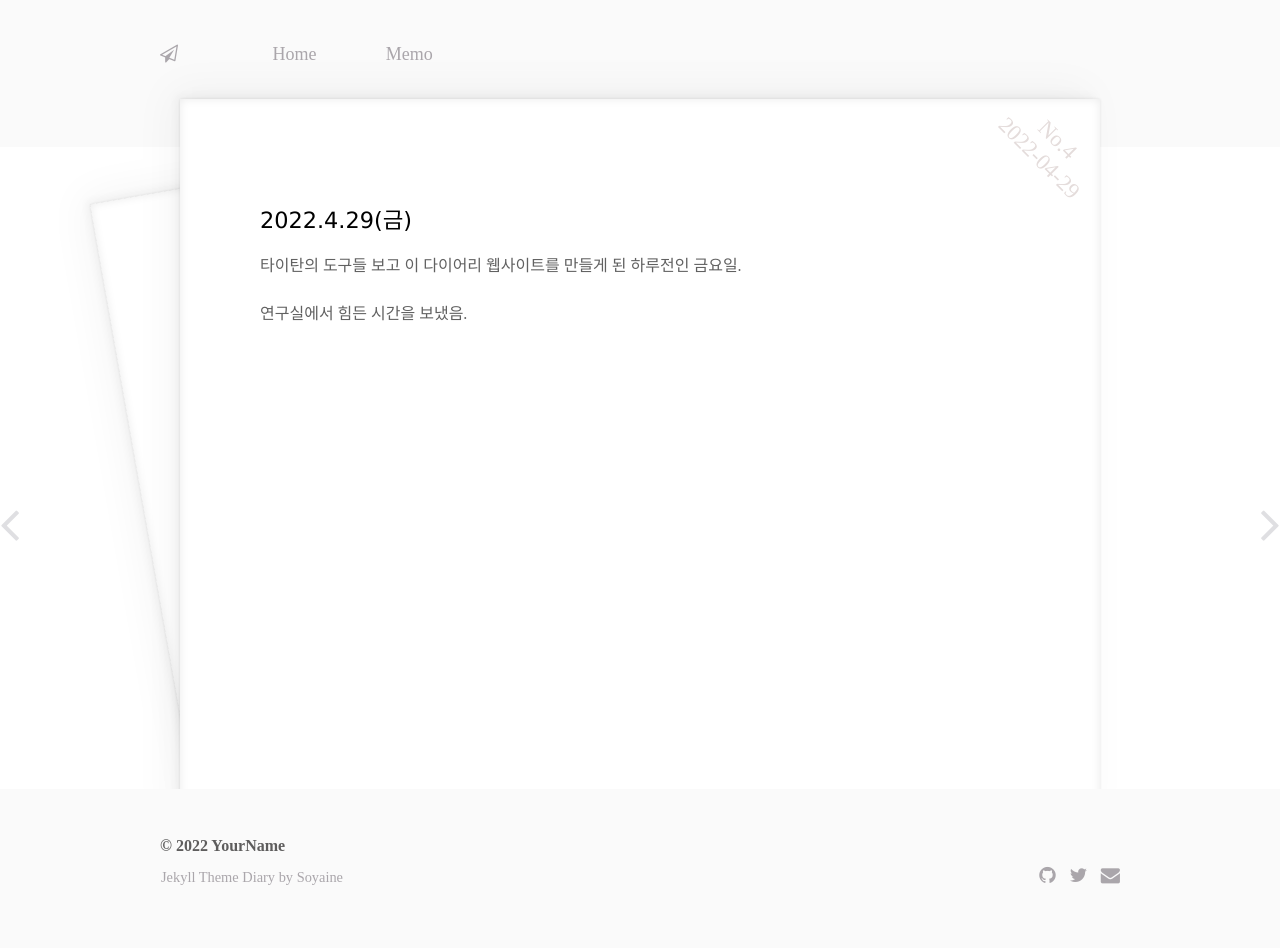
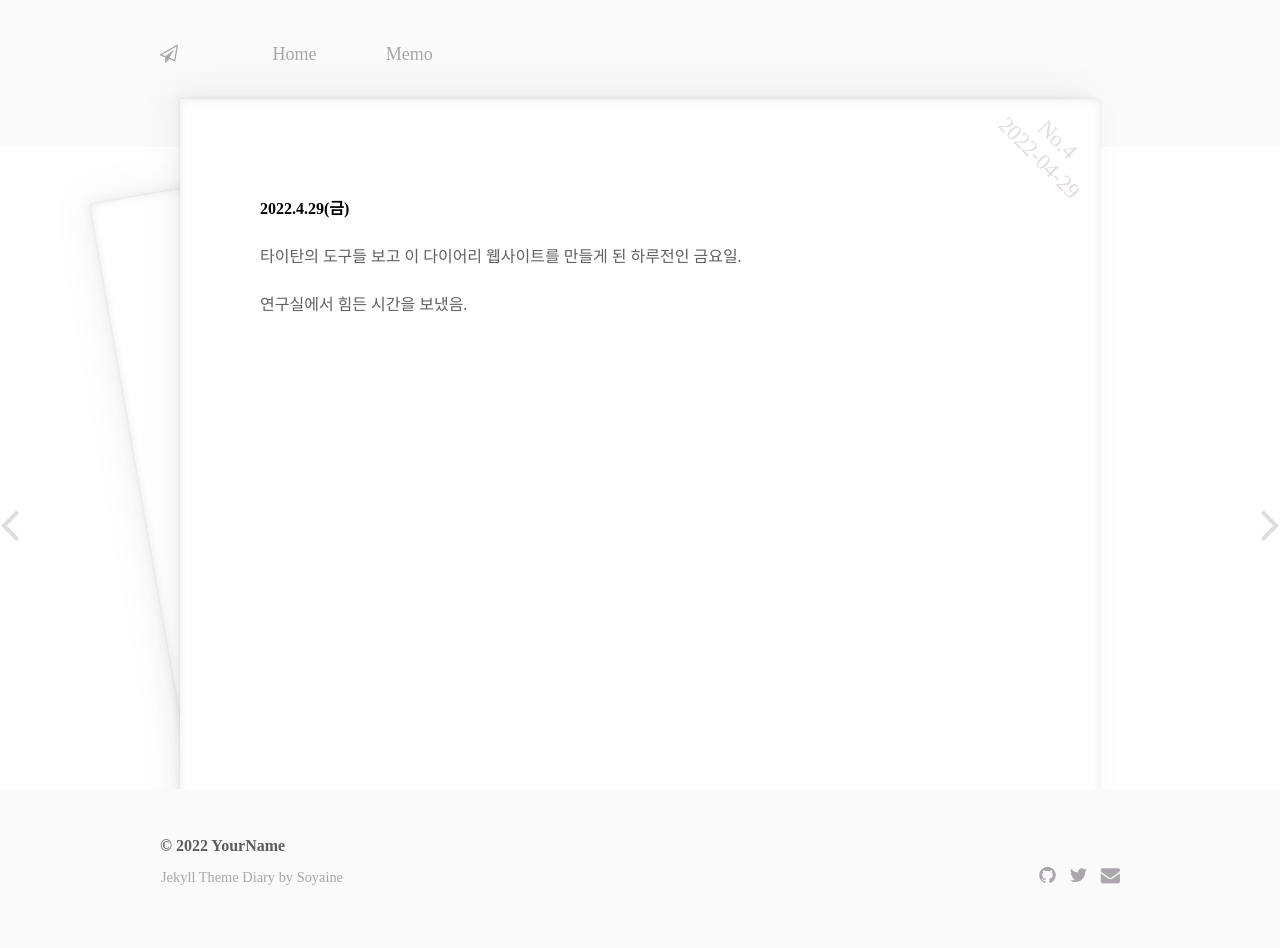
Before and after one commit to jinhong-park/journal, a Jekyll site: the page built from _posts/4_Apr/2022-04-29-Apr29th.md, in a window 1280 px wide. Built offline with Jekyll 4.4.1, drawn with Linux system fonts in a browser that asks for light colours.

Commit message:
“update”

```diff
--- a/_posts/4_Apr/2022-04-29-Apr29th.md
+++ b/_posts/4_Apr/2022-04-29-Apr29th.md
@@ -6,7 +6,7 @@ category: read
 excerpt: ""
 ---
 
-#### 2022.4.29(금)
+ **2022.4.29(금)**
 
 타이탄의 도구들 보고 이 다이어리 웹사이트를 만들게 된 하루전인 금요일.
 
```
Also changed, not shown: _posts/4_Apr/2022-04-30-Apr30th.md (+1 -1 lines).
